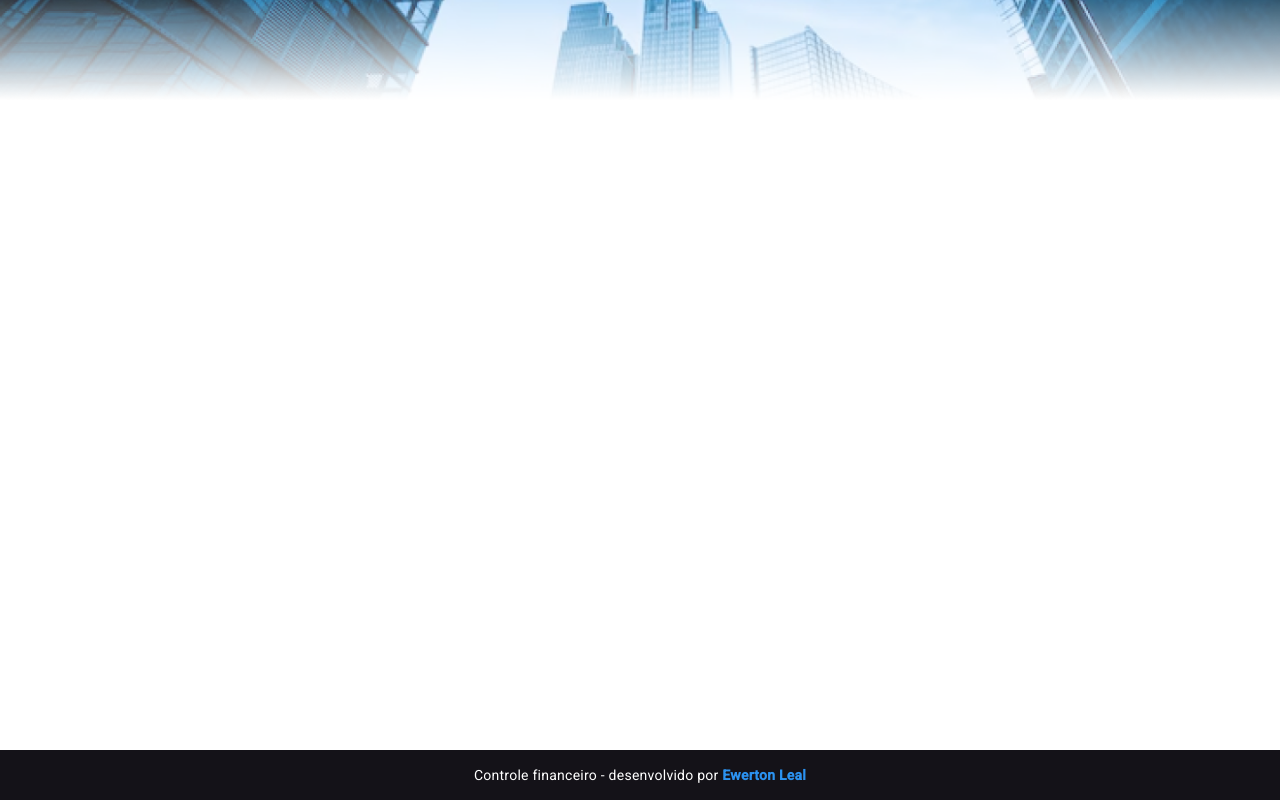
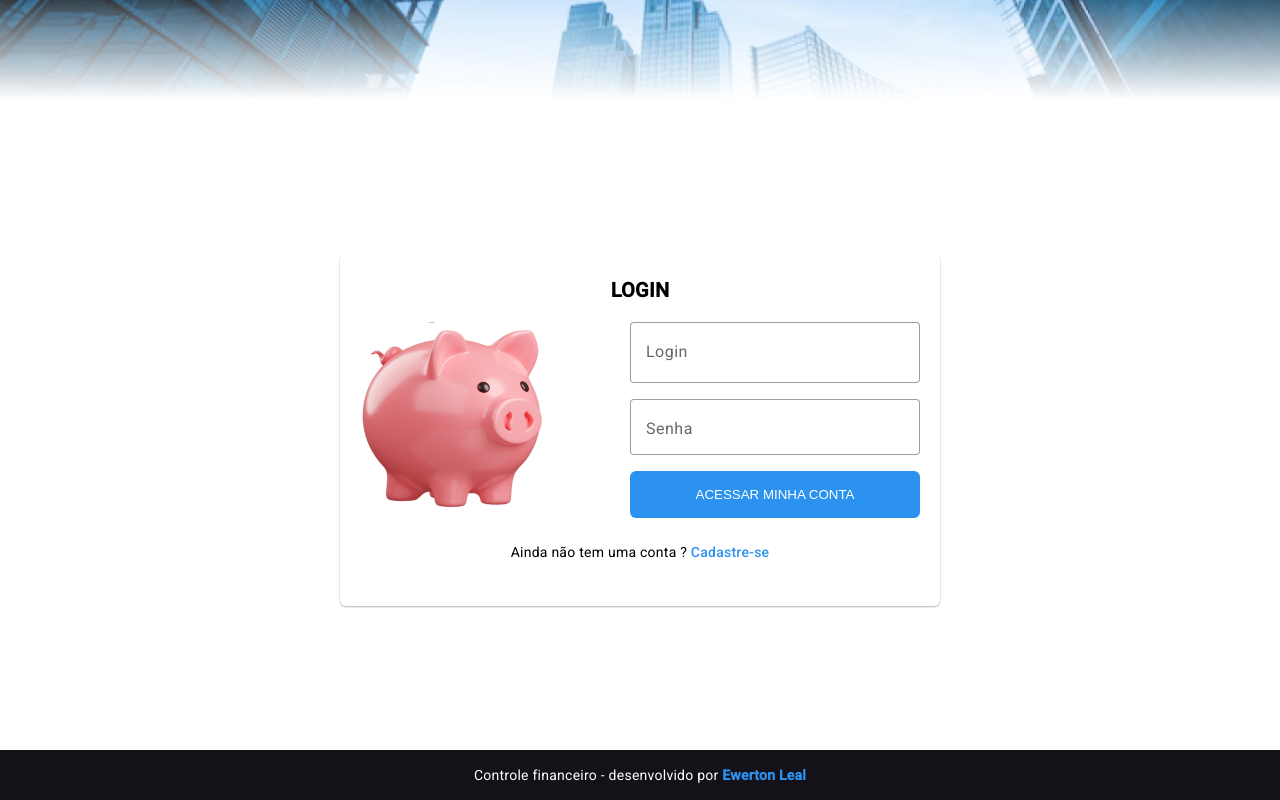
Before and after one commit to EwertonLeal/controle-financeiro, an Angular app: page /login in a window 1280 px wide. Built offline with nearby package versions, Linux system fonts and the light colour scheme.

Commit message:
estilização do componente login e criação do modulo para importar componentes do Angular material

```diff
--- a/src/app/app.module.ts
+++ b/src/app/app.module.ts
@@ -8,6 +8,7 @@ import { FooterComponentComponent } from './shared/footer-component/footer-compo
 import { LoginComponent } from './pages/login/login.component';
 import { SignUpComponent } from './pages/sign-up/sign-up.component';
 import { BannerComponent } from './shared/banner/banner.component';
+import { MaterialModule } from './shared/material/material.module';
 
 @NgModule({
   declarations: [
@@ -20,7 +21,8 @@ import { BannerComponent } from './shared/banner/banner.component';
   imports: [
     BrowserModule,
     BrowserAnimationsModule,
-    RouterModule
+    RouterModule,
+    MaterialModule
   ],
   providers: [],
   bootstrap: [AppComponent]
--- a/src/app/pages/login/login.component.html
+++ b/src/app/pages/login/login.component.html
@@ -2,3 +2,29 @@
   [imageSrc]="'../../../assets/images/banner 1.jpg'"
   [imageAlt]="'Banner 01'"
 ></banner>
+
+<section class="login_container">
+  <section class="login_form-wraper">
+    <h2 class="login_title">LOGIN</h2>
+
+    <div class="image_container">
+      <img src="../../../assets/images/porquinho.png" alt="imagem de um porco de porcelana">
+    </div>
+
+    <form class="form_container">
+        <mat-form-field appearance="outline">
+          <mat-label>Login</mat-label>
+          <input matInput type="email" placeholder="Digite seu e-mail">
+        </mat-form-field>
+
+        <mat-form-field appearance="outline">
+          <mat-label>Senha</mat-label>
+          <input matInput type="password" placeholder="Digite sua senha">
+        </mat-form-field>
+
+        <button>ACESSAR MINHA CONTA</button>
+    </form>
+
+    <p class="signUp_cta">Ainda não tem uma conta ? <a>Cadastre-se</a></p>
+  </section>
+</section>
--- a/src/app/pages/login/login.component.scss
+++ b/src/app/pages/login/login.component.scss
@@ -0,0 +1,77 @@
+.login_container {
+    display: flex;
+    align-items: center;
+    justify-content: center;
+    height: calc(100vh - 150px);
+}
+
+.login_form-wraper {
+    min-width: 600px;
+    padding: 20px;
+    border-radius: 6px;
+    box-sizing: border-box;
+    box-shadow: 0 1px 2px 0 #0000004d;
+
+
+    display: grid;
+    grid-template:
+    "login_title login_title"
+    "image_container form_container"
+    "signUp_cta signUp_cta"
+    ;
+}
+
+.login_title {
+    grid-area: login_title;
+    text-align: center;
+    font-weight: 600;
+}
+
+.image_container {
+    grid-area: image_container;
+}
+
+.form_container {
+    grid-area: form_container;
+    display: grid;
+    grid-template-rows: 1fr;
+    grid-gap: 1rem;
+
+    button {
+        background-color: #2B92F0;
+        color: #ffffff;
+        border: none;
+        outline: none;
+        padding: 1rem;
+        border-radius: 6px;
+        cursor: pointer;
+        transition: .3s;
+    }
+
+    button:hover {
+        background-color: #1f7cd3;
+        transform: scale(1.02);
+    }
+}
+
+.signUp_cta {
+    grid-area: signUp_cta;
+    margin: 1.5rem;
+    text-align: center;
+
+    a {
+        color: #2B92F0;
+        font-weight: 500;
+        cursor: pointer;
+    }
+
+    a:hover {
+        color: #1f7cd3;
+    }
+}
+
+::ng-deep {
+    .mat-mdc-form-field-subscript-wrapper {
+        display: none !important;
+    }
+}
```
Also changed, not shown: src/app/shared/material/material.module.ts (added, +21 -0 lines).
